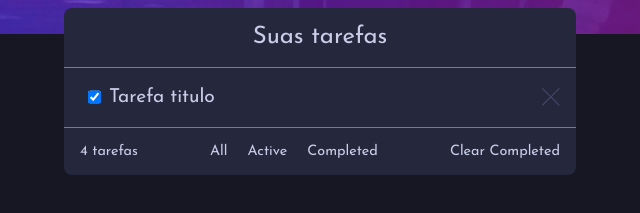
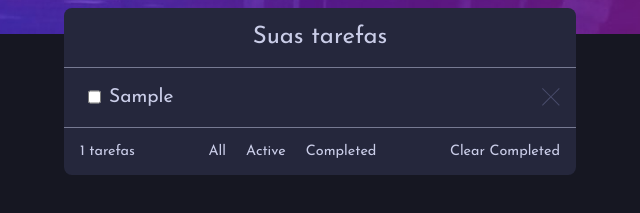
Before and after one commit to sergiohdljr/todo-app, a plain HTML site: page index.html in a window 1280 px wide. Both pictures are taken after typing "Sample" into the empty fields and a click on the button 871 px from the left and 183 px from the top of the page. Shown: the part 233-446 px from the top of the page, 320-960 px from the left. Drawn offline with Linux system fonts and the light colour scheme.

Commit message:
renderizando tarefas

```diff
--- a/index.html
+++ b/index.html
@@ -33,15 +33,7 @@
             <p>Suas tarefas</p>
           </article>
 
-          <div class="tasks-container-itens">
-            <section class="task-item">
-            <div class="tasksTitle-completed">
-              <input type="checkbox" name="" class = "taskCompleted" checked="false">
-              <p>Tarefa titulo</p>
-            </div>
-            <img src="./images/icon-cross.svg" alt="" class="deletarTarefa">
-          </section>
-          </div>
+          <div class="tasks-container-itens"></div>
 
 
           <nav class = "filtros">
--- a/js/main.js
+++ b/js/main.js
@@ -1,27 +1,60 @@
 (() => {
   const input = document.querySelector(".input-form");
   const btn = document.querySelector(".btn");
-
   const containerTasks = document.querySelector(".tasks-container-itens");
 
-  console.log(input);
-  console.log(btn);
-  console.log(containerTasks);
-
-  let tasks = ["1", "2", "3", "6"];
+  let tasks = [];
 
   btn.addEventListener("click", (e) => {
     e.preventDefault();
 
-    tasks.push({ nome: `${input.value}`, completed: "false" });
+    tasks.push({ titulo: `${input.value}`, completa: `${false}` });
+    console.log(tasks)
 
-    console.log(tasks);
+    render()
+    tarefasCount();
   });
+
+  function criarTask(titulo) {
+    const taskItem = document.createElement("section");
+    taskItem.classList.add("task-item");
+
+    const taskTitleCompleted = document.createElement("div");
+    taskTitleCompleted.classList.add("tasksTitle-completed");
+
+    const checkBox = document.createElement("input");
+    checkBox.setAttribute("type", "checkbox");
+
+    checkBox.classList.add("taskCompleted");
+    taskTitleCompleted.appendChild(checkBox);
+
+    const tituloTask = document.createElement("p");
+    tituloTask.textContent = `${titulo}`;
+    taskTitleCompleted.appendChild(tituloTask);
+
+    taskItem.appendChild(taskTitleCompleted)
+
+    const img = document.createElement("img")
+    img.setAttribute("src", "./images/icon-cross.svg");
+    img.classList.add("deletarTarefa")
+
+    taskItem.appendChild(img)
+    containerTasks.appendChild(taskItem);
+  }
+
+function render(){
+    containerTasks.innerHTML = ""
+
+    tasks.map((task) => {
+    criarTask(task.titulo);
+
+  });
+}
 
   function tarefasCount() {
     const tasksNumbers = document.querySelector(".btn-filtro");
     tasksNumbers.textContent = `${tasks.length} tarefas`;
   }
 
-  tarefasCount()
+
 })();
```
